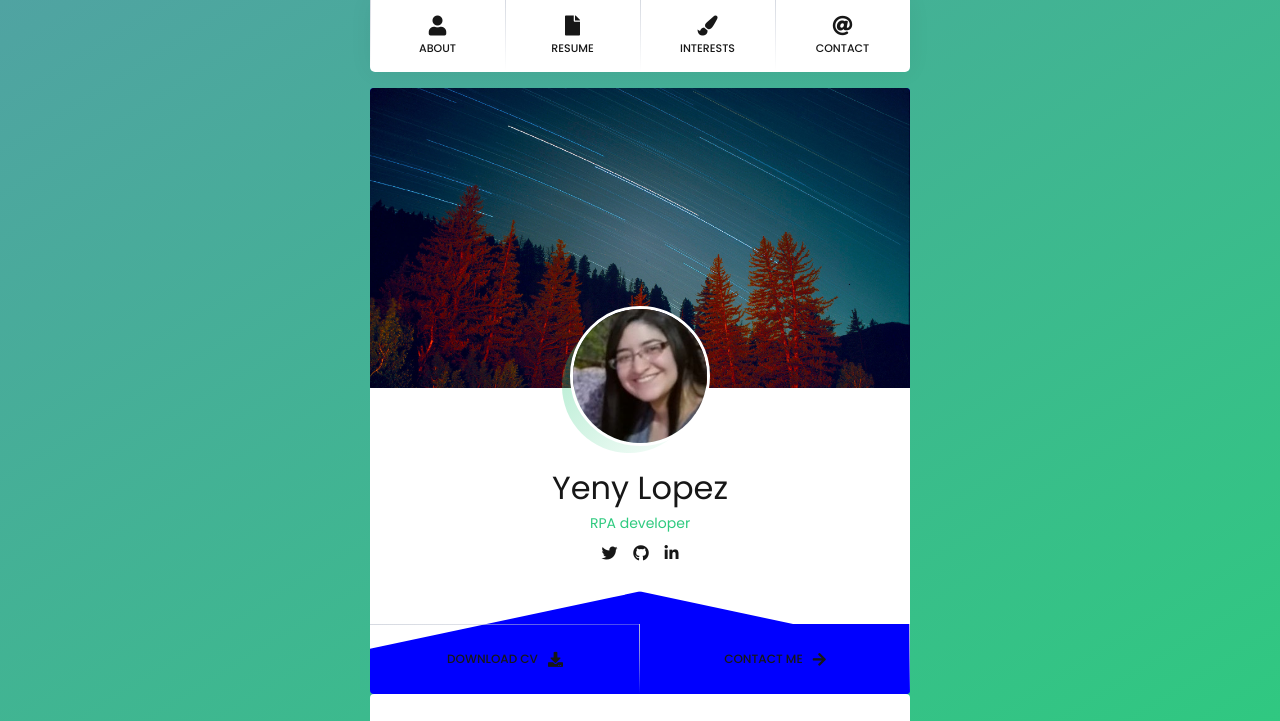
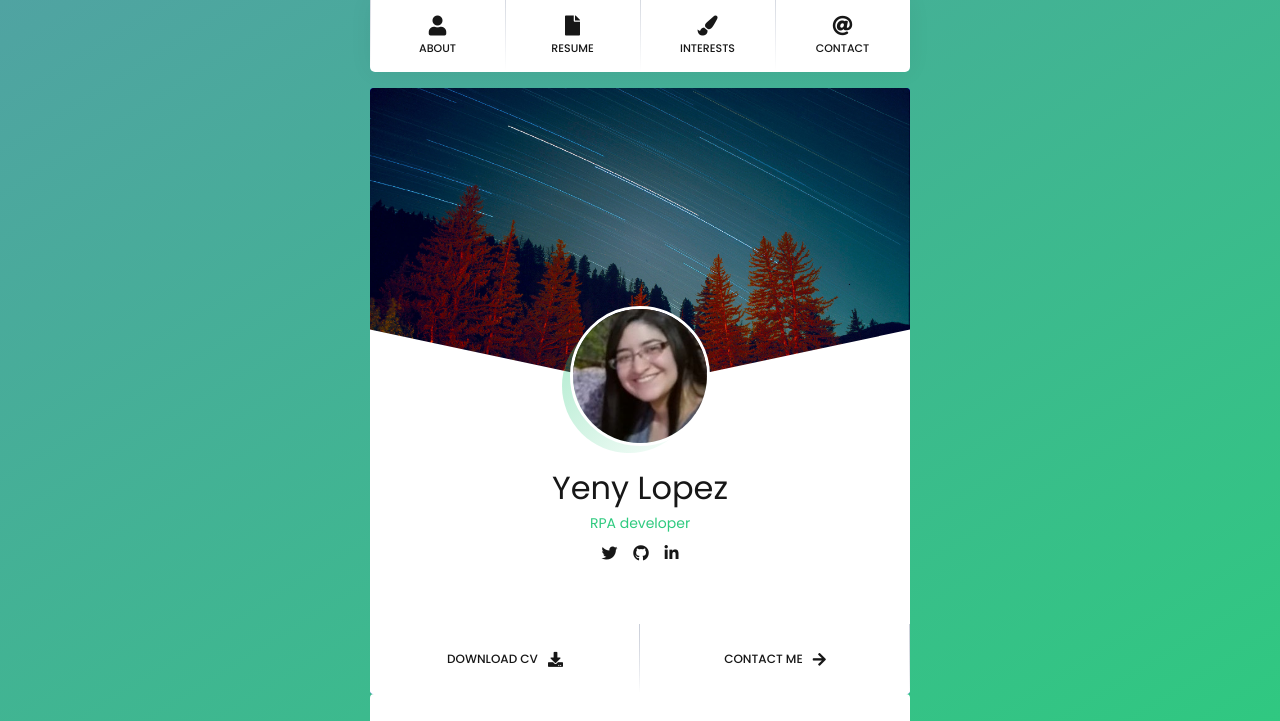
Before and after one commit to yslopezm/frontend-bootstrapping, a plain HTML site: page CV/index.html in a window 1280 px wide. Shown: the top 721 px of the page. Drawn offline with Linux system fonts and the light colour scheme; a web font is replaced by a local one.

Commit message:
styles correction

```diff
--- a/CV/index.html
+++ b/CV/index.html
@@ -53,7 +53,7 @@
   <main>
       <section class=profile id=presentation>
         <div class="profile-background"></div>
-        <div>
+        <div class= "profile-back">
             <div class="profile-image">
                 <img src="./img/yenyProfile.jpg" alt="Yeny image profile">
             </div>
@@ -65,7 +65,7 @@
                 <a href="https://co.linkedin.com/in/yenylopezmendoza"> <i class="fab fa-linkedin-in"></i> </a>
             </div>
             <div class="profile-buttons">
-                <a href="/myCV.txt" download>DOWNLOAD CV <i class="fas fa-download"></i></a>
+                <a href="./CV_YenyLopezMendoza.pdf" download>DOWNLOAD CV <i class="fas fa-download"></i></a>
                 <a href="#contact">CONTACT ME <i class="fas fa-arrow-right"></i></a>
             </div>
         </div>
--- a/CV/styles.css
+++ b/CV/styles.css
@@ -185,6 +185,7 @@ a{
   background-size: cover;
   background-position: center center;
   position: relative;
+  z-index: -2;
 }
 
 
@@ -262,11 +263,22 @@ a{
   color: #2eca7f;
 }
 
+/* .profile1{
+  background: #ffffff;
+} */
+
+.profile-back{
+  background: #ffffff;
+}
+
+/* .profile-back div . */
+
 .profile-buttons{
   position: relative;
   display: flex;
   margin-top: 58px;
 }
+
 .profile-buttons::before{
   content: '';
   position: absolute;
@@ -289,6 +301,7 @@ a{
   font-size: 12px;
   font-weight: 500;
   color: #171717;
+  background: #ffffff;
 }
 
 .profile-buttons a:hover{
@@ -310,14 +323,11 @@ a{
   font-size: 15px;
 }
 
-
 .about-aboutMe > div{
   padding: 5px 17px;
   position: relative;
 
 }
-
-
 
 .about-aboutMe > div > div{
   display: flex;
@@ -554,25 +564,10 @@ a{
  }
 
 
-.profile{
-  background-color: red;
-}
-
-main section{
-  background-color:white;
-}
-
 #name, #email, #message{
 
 }
 
-.profile-buttons{
-
-}
-
-.profile-buttons a:last-child{
-    background-color: blue;
-}
 
 .profile{
   box-sizing: border-box;
@@ -655,7 +650,6 @@ input:focus, textarea:focus, button:focus {
   background: radial-gradient(ellipse at top, rgba(197, 202, 213, 0.7) 0%, rgba(255, 255, 255, 0) 70%);
 }
 
-/* borrar porque hace referencia a servicios */
 .line-down{
   position: relative;
 }
```
Also changed, not shown: 1 other file.
